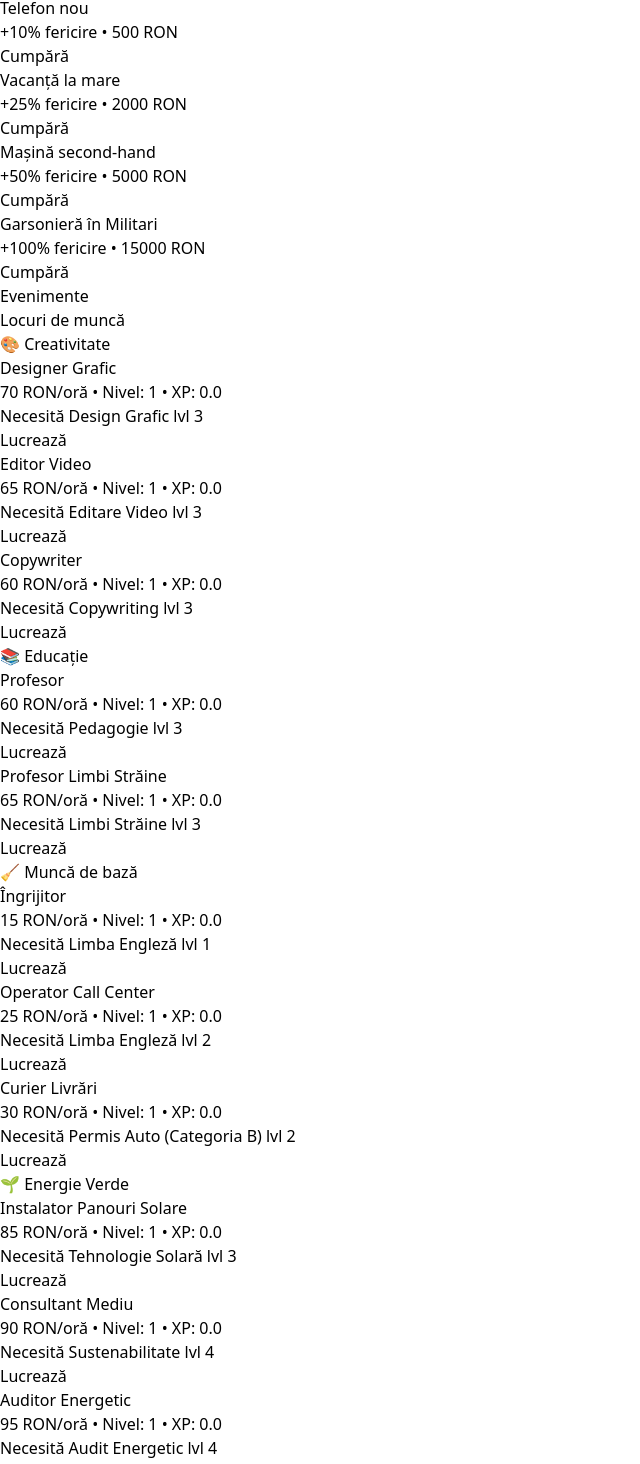
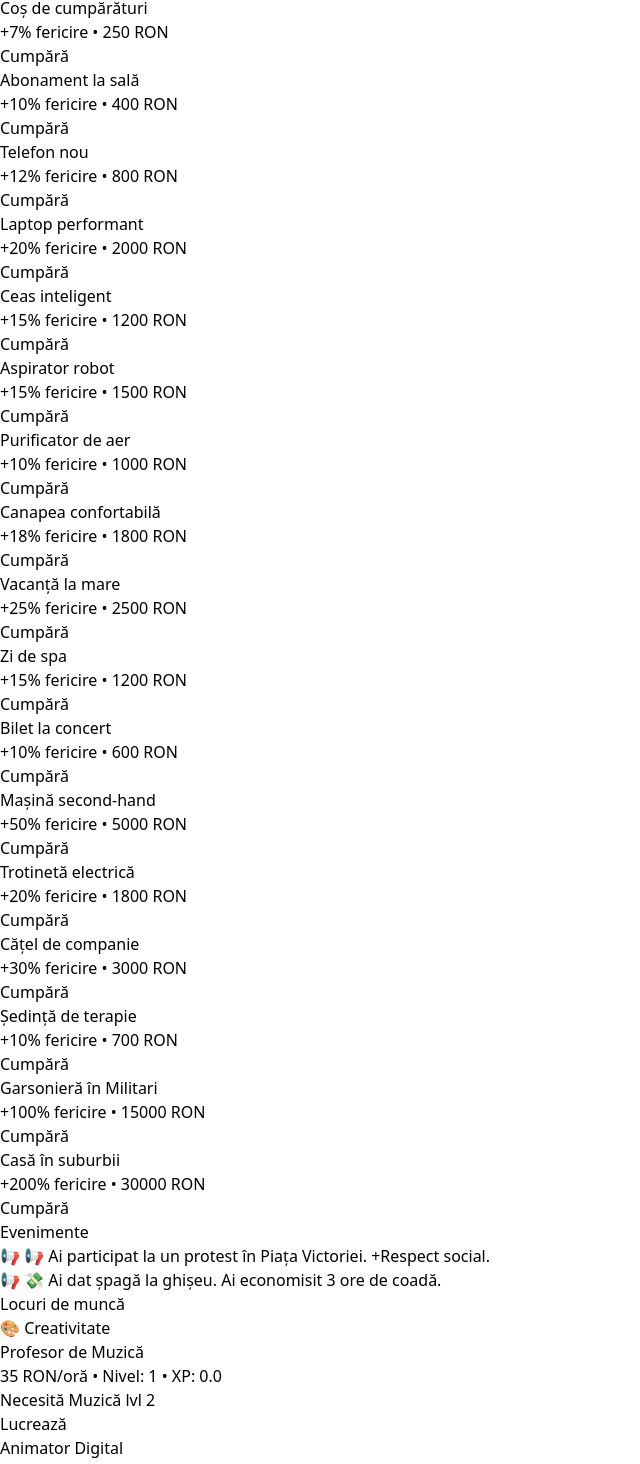
Before and after one commit to ovidiua2003/RomanianLife, a React (Vite) app: page / in a window 1280 px wide. Shown: the part 316-1780 px from the top of the page, without its empty margins (0-640 px from the left). Built offline with nearby package versions, Linux system fonts and the light colour scheme; the HTML template or start-up script is replaced by a standard one.

Commit message:
more jobs and prestige

```diff
--- a/src/App.tsx
+++ b/src/App.tsx
@@ -15,7 +15,7 @@ const App: React.FC = () => {
     load()
     const interval = setInterval(() => {
       tick()
-    }, 1000)
+    }, 500)
     return () => clearInterval(interval)
   }, [tick, load])
 
--- a/src/components/PrestigeModal.tsx
+++ b/src/components/PrestigeModal.tsx
@@ -1,31 +1,60 @@
-import React from 'react'
+import React, { useState } from 'react'
 import { useGameStore } from '../store/useGameStore'
 
 const PrestigeModal: React.FC = () => {
+  const prestige = useGameStore(state => state.prestige)
   const totalXP = useGameStore(state => state.totalXP)
-  const prestige = useGameStore(state => state.prestige)
   const prestigeCount = useGameStore(state => state.prestigeCount)
+  const xpMultiplier = useGameStore(state => state.xpMultiplier)
 
-  if (totalXP < 500) return null
+  const [open, setOpen] = useState(false)
+
+  const canPrestige = totalXP >= 1000
 
   return (
-    <div className="fixed inset-0 bg-black bg-opacity-50 flex items-center justify-center z-50">
-      <div className="bg-white p-6 rounded shadow-lg max-w-sm text-center">
-        <h2 className="text-xl font-bold mb-2">Generația Nouă 🔁</h2>
-        <p className="text-sm mb-4">
-          Ai acumulat peste 500 XP! Poți reseta progresul pentru un bonus permanent de XP.
-        </p>
-        <p className="text-sm mb-4 text-green-600">
-          Bonus actual: {prestigeCount}x → {prestigeCount + 0.5}x XP
-        </p>
+    <>
+      {canPrestige && (
         <button
-          onClick={prestige}
-          className="bg-purple-600 text-white px-4 py-2 rounded hover:bg-purple-700"
+          onClick={() => setOpen(true)}
+          className="fixed bottom-4 right-4 bg-purple-600 hover:bg-purple-700 text-white px-4 py-2 rounded shadow-lg z-50"
         >
-          Reîncepe cu bonus
+          🔁 Prestigiu
         </button>
-      </div>
-    </div>
+      )}
+
+      {open && (
+        <div className="fixed inset-0 bg-black bg-opacity-50 flex items-center justify-center z-50">
+          <div className="bg-white p-6 rounded shadow-lg max-w-sm w-full">
+            <h2 className="text-xl font-bold mb-2">🔁 Prestigiu</h2>
+            <p className="text-sm mb-4">
+              Ești gata să o iei de la capăt? Vei pierde toată progresia, dar vei primi un bonus permanent de XP.
+            </p>
+            <ul className="text-sm mb-4 list-disc list-inside text-gray-700">
+              <li>Prestigii actuale: {prestigeCount}</li>
+              <li>Bonus XP: x{xpMultiplier.toFixed(2)}</li>
+              <li>Următorul bonus: x{(xpMultiplier + 0.25).toFixed(2)}</li>
+            </ul>
+            <div className="flex justify-end space-x-2">
+              <button
+                onClick={() => setOpen(false)}
+                className="px-3 py-1 text-sm bg-gray-300 hover:bg-gray-400 rounded"
+              >
+                Anulează
+              </button>
+              <button
+                onClick={() => {
+                  prestige()
+                  setOpen(false)
+                }}
+                className="px-3 py-1 text-sm bg-purple-600 hover:bg-purple-700 text-white rounded"
+              >
+                Confirmă Prestigiul
+              </button>
+            </div>
+          </div>
+        </div>
+      )}
+    </>
   )
 }
 
--- a/src/components/StatsPanel.tsx
+++ b/src/components/StatsPanel.tsx
@@ -2,7 +2,7 @@ import React, { useState } from 'react'
 import { useGameStore } from '../store/useGameStore'
 
 const StatsPanel: React.FC = () => {
-  const { money, totalXP, age, energy, prestigeCount, reset } = useGameStore()
+  const { money, totalXP, ageDays, ageYears, energy, prestigeCount, reset } = useGameStore()
   const [maneleOn, setManeleOn] = useState(false)
 
   return (
@@ -11,7 +11,7 @@ const StatsPanel: React.FC = () => {
       <ul className="text-sm space-y-1">
         <li>💰 Bani: {money.toFixed(2)} RON</li>
         <li>🧠 XP Total: {totalXP.toFixed(1)}</li>
-        <li>📅 Vârstă: {age} ani</li>
+        <li>📅 Vârstă: {ageYears} ani și {ageDays} zile</li>
         <li>⚡ Energie: {energy}%</li>
         <li>🔁 Prestigii: {prestigeCount}</li>
       </ul>
--- a/src/data/jobs.ts
+++ b/src/data/jobs.ts
@@ -3,6 +3,19 @@ export const jobsData = [
   { id: 'janitor', name: 'Îngrijitor', category: 'Entry-Level', income: 15, xpPerSecond: 0.5, isWorking: false, isUnlocked: true, requiredSkill: 'english', requiredLevel: 1, level: 1, xp: 0 },
   { id: 'call_center', name: 'Operator Call Center', category: 'Entry-Level', income: 25, xpPerSecond: 1.0, isWorking: false, isUnlocked: false, requiredSkill: 'english', requiredLevel: 2, level: 1, xp: 0 },
   { id: 'delivery_driver', name: 'Curier Livrări', category: 'Entry-Level', income: 30, xpPerSecond: 1.0, isWorking: false, isUnlocked: false, requiredSkill: 'driving', requiredLevel: 2, level: 1, xp: 0 },
+  {
+    id: 'office_assistant',
+    name: 'Operator Birou',
+    category: 'Entry-Level',
+    income: 25,
+    xpPerSecond: 0.3,
+    requiredSkill: 'computer_basics',
+    requiredLevel: 1,
+    isUnlocked: false,
+    isWorking: false,
+    level: 1,
+    xp: 0
+  },
 
   // 💻 Tech
   { id: 'software_dev', name: 'Dezvoltator Software', category: 'Tech', income: 120, xpPerSecond: 2.5, isWorking: false, isUnlocked: false, requiredSkill: 'coding', requiredLevel: 5, level: 1, xp: 0 },
@@ -10,14 +23,79 @@ export const jobsData = [
   { id: 'data_analyst', name: 'Analist de Date', category: 'Tech', income: 100, xpPerSecond: 2.0, isWorking: false, isUnlocked: false, requiredSkill: 'data_analysis', requiredLevel: 4, level: 1, xp: 0 },
   { id: 'erp_consultant', name: 'Consultant ERP', category: 'Tech', income: 95, xpPerSecond: 1.8, isWorking: false, isUnlocked: false, requiredSkill: 'erp_systems', requiredLevel: 4, level: 1, xp: 0 },
   { id: 'ux_ui_designer', name: 'Designer UX/UI', category: 'Tech', income: 90, xpPerSecond: 1.7, isWorking: false, isUnlocked: false, requiredSkill: 'ux_ui', requiredLevel: 3, level: 1, xp: 0 },
+  {
+    id: 'financial_analyst',
+    name: 'Analist Financiar',
+    category: 'Tech',
+    income: 60,
+    xpPerSecond: 1.0,
+    requiredSkill: 'math',
+    requiredLevel: 3,
+    isUnlocked: false,
+    isWorking: false,
+    level: 1,
+    xp: 0
+  },
+  {
+    id: 'ai_engineer',
+    name: 'Inginer AI',
+    category: 'Tech',
+    income: 100,
+    xpPerSecond: 1.2,
+    requiredSkill: 'ai_ml',
+    requiredLevel: 4,
+    isUnlocked: false,
+    isWorking: false,
+    level: 1,
+    xp: 0
+  },
 
   // 🧰 Trades
   { id: 'electrician_job', name: 'Electrician', category: 'Trades', income: 75, xpPerSecond: 1.5, isWorking: false, isUnlocked: false, requiredSkill: 'electrician', requiredLevel: 3, level: 1, xp: 0 },
   { id: 'welder', name: 'Sudor', category: 'Trades', income: 70, xpPerSecond: 1.4, isWorking: false, isUnlocked: false, requiredSkill: 'welding', requiredLevel: 3, level: 1, xp: 0 },
   { id: 'plumber', name: 'Instalator', category: 'Trades', income: 65, xpPerSecond: 1.3, isWorking: false, isUnlocked: false, requiredSkill: 'plumbing', requiredLevel: 3, level: 1, xp: 0 },
   { id: 'hvac_tech', name: 'Tehnician HVAC', category: 'Trades', income: 68, xpPerSecond: 1.4, isWorking: false, isUnlocked: false, requiredSkill: 'hvac', requiredLevel: 3, level: 1, xp: 0 },
+  {
+    id: 'carpenter',
+    name: 'Tâmplar',
+    category: 'Trades',
+    income: 40,
+    xpPerSecond: 0.6,
+    requiredSkill: 'carpentry',
+    requiredLevel: 2,
+    isUnlocked: false,
+    isWorking: false,
+    level: 1,
+    xp: 0
+  },
+  {
+    id: 'construction_tech',
+    name: 'Tehnician Construcții',
+    category: 'Trades',
+    income: 45,
+    xpPerSecond: 0.6,
+    requiredSkill: 'blueprint_reading',
+    requiredLevel: 2,
+    isUnlocked: false,
+    isWorking: false,
+    level: 1,
+    xp: 0
+  },
 
   // 🧑‍⚕️ Medical
+  {
+    id: 'paramedic',
+    name: 'Paramedic',
+    category: 'Medical',
+    income: 55,
+    xpPerSecond: 0.8,
+    requiredSkill: 'emergency_care',
+    requiredLevel: 2,
+    isUnlocked: false,
+    isWorking: false,
+    level: 1,
+    xp: 0
+  },
   { id: 'nurse', name: 'Asistent Medical', category: 'Medical', income: 70, xpPerSecond: 1.5, isWorking: false, isUnlocked: false, requiredSkill: 'nursing', requiredLevel: 3, level: 1, xp: 0 },
   { id: 'doctor', name: 'Medic Generalist', category: 'Medical', income: 130, xpPerSecond: 2.8, isWorking: false, isUnlocked: false, requiredSkill: 'surgery', requiredLevel: 5, level: 1, xp: 0 },
   { id: 'radiologist', name: 'Radiolog', category: 'Medical', income: 125, xpPerSecond: 2.6, isWorking: false, isUnlocked: false, requiredSkill: 'radiology', requiredLevel: 4, level: 1, xp: 0 },
@@ -29,17 +107,83 @@ export const jobsData = [
   { id: 'language_teacher', name: 'Profesor Limbi Străine', category: 'Education', income: 65, xpPerSecond: 1.3, isWorking: false, isUnlocked: false, requiredSkill: 'foreign_languages', requiredLevel: 3, level: 1, xp: 0 },
 
   // 🌱 Green
+  {
+    id: 'ecologist',
+    name: 'Ecologist',
+    category: 'Green',
+    income: 50,
+    xpPerSecond: 0.7,
+    requiredSkill: 'environmental_science',
+    requiredLevel: 3,
+    isUnlocked: false,
+    isWorking: false,
+    level: 1,
+    xp: 0
+  },
   { id: 'solar_installer', name: 'Instalator Panouri Solare', category: 'Green', income: 85, xpPerSecond: 1.8, isWorking: false, isUnlocked: false, requiredSkill: 'solar_tech', requiredLevel: 3, level: 1, xp: 0 },
   { id: 'eco_consultant', name: 'Consultant Mediu', category: 'Green', income: 90, xpPerSecond: 1.9, isWorking: false, isUnlocked: false, requiredSkill: 'sustainability', requiredLevel: 4, level: 1, xp: 0 },
   { id: 'energy_auditor', name: 'Auditor Energetic', category: 'Green', income: 95, xpPerSecond: 2.0, isWorking: false, isUnlocked: false, requiredSkill: 'energy_audit', requiredLevel: 4, level: 1, xp: 0 },
 
   // 🎨 Creative
+  {
+    id: 'music_teacher',
+    name: 'Profesor de Muzică',
+    category: 'Creative',
+    income: 35,
+    xpPerSecond: 0.4,
+    requiredSkill: 'music',
+    requiredLevel: 2,
+    isUnlocked: false,
+    isWorking: false,
+    level: 1,
+    xp: 0
+  },
+  {
+    id: 'animator',
+    name: 'Animator Digital',
+    category: 'Creative',
+    income: 60,
+    xpPerSecond: 0.8,
+    requiredSkill: 'animation',
+    requiredLevel: 3,
+    isUnlocked: false,
+    isWorking: false,
+    level: 1,
+    xp: 0
+  },
   { id: 'graphic_designer', name: 'Designer Grafic', category: 'Creative', income: 70, xpPerSecond: 1.5, isWorking: false, isUnlocked: false, requiredSkill: 'design', requiredLevel: 3, level: 1, xp: 0 },
   { id: 'video_editor', name: 'Editor Video', category: 'Creative', income: 65, xpPerSecond: 1.4, isWorking: false, isUnlocked: false, requiredSkill: 'video_editing', requiredLevel: 3, level: 1, xp: 0 },
   { id: 'copywriter', name: 'Copywriter', category: 'Creative', income: 60, xpPerSecond: 1.3, isWorking: false, isUnlocked: false, requiredSkill: 'copywriting', requiredLevel: 3, level: 1, xp: 0 },
 
+
   // 🧳 Tourism
+  {
+    id: 'museum_guide',
+    name: 'Ghid Muzeal',
+    category: 'Tourism',
+    income: 30,
+    xpPerSecond: 0.4,
+    requiredSkill: 'tourism_culture',
+    requiredLevel: 2,
+    isUnlocked: false,
+    isWorking: false,
+    level: 1,
+    xp: 0
+  },
   { id: 'tour_guide', name: 'Ghid Turistic', category: 'Tourism', income: 60, xpPerSecond: 1.2, isWorking: false, isUnlocked: false, requiredSkill: 'foreign_languages', requiredLevel: 3, level: 1, xp: 0 },
+  {
+    id: 'chef',
+    name: 'Bucătar',
+    category: 'Tourism',
+    income: 45,
+    xpPerSecond: 0.6,
+    requiredSkill: 'culinary',
+    requiredLevel: 2,
+    isUnlocked: false,
+    isWorking: false,
+    level: 1,
+    xp: 0
+  },
   { id: 'event_manager', name: 'Manager Evenimente', category: 'Tourism', income: 75, xpPerSecond: 1.6, isWorking: false, isUnlocked: false, requiredSkill: 'event_planning', requiredLevel: 4, level: 1, xp: 0 },
   { id: 'hotel_receptionist', name: 'Recepționer Hotel', category: 'Tourism', income: 55, xpPerSecond: 1.1, isWorking: false, isUnlocked: false, requiredSkill: 'hospitality', requiredLevel: 2, level: 1, xp: 0 },
 ]
--- a/src/data/shop.ts
+++ b/src/data/shop.ts
@@ -1,7 +1,33 @@
 export const shopItems = [
+  // 🧃 Essentials
   { id: 'coffee', name: 'Cafea bună', cost: 100, bonus: 0.05 },
-  { id: 'smartphone', name: 'Telefon nou', cost: 500, bonus: 0.1 },
-  { id: 'vacation', name: 'Vacanță la mare', cost: 2000, bonus: 0.25 },
+  { id: 'groceries', name: 'Coș de cumpărături', cost: 250, bonus: 0.07 },
+  { id: 'gym_membership', name: 'Abonament la sală', cost: 400, bonus: 0.1 },
+
+  // 📱 Tech & Lifestyle
+  { id: 'smartphone', name: 'Telefon nou', cost: 800, bonus: 0.12 },
+  { id: 'laptop', name: 'Laptop performant', cost: 2000, bonus: 0.2 },
+  { id: 'smartwatch', name: 'Ceas inteligent', cost: 1200, bonus: 0.15 },
+
+  // 🏠 Comfort & Home
+  { id: 'vacuum_robot', name: 'Aspirator robot', cost: 1500, bonus: 0.15 },
+  { id: 'air_purifier', name: 'Purificator de aer', cost: 1000, bonus: 0.1 },
+  { id: 'sofa', name: 'Canapea confortabilă', cost: 1800, bonus: 0.18 },
+
+  // 🧳 Experiences
+  { id: 'vacation', name: 'Vacanță la mare', cost: 2500, bonus: 0.25 },
+  { id: 'spa_day', name: 'Zi de spa', cost: 1200, bonus: 0.15 },
+  { id: 'concert_ticket', name: 'Bilet la concert', cost: 600, bonus: 0.1 },
+
+  // 🚗 Mobility
   { id: 'used_car', name: 'Mașină second-hand', cost: 5000, bonus: 0.5 },
-  { id: 'apartment', name: 'Garsonieră în Militari', cost: 15000, bonus: 1.0 }
+  { id: 'electric_scooter', name: 'Trotinetă electrică', cost: 1800, bonus: 0.2 },
+
+  // 🐶 Pet & Wellness
+  { id: 'pet_dog', name: 'Cățel de companie', cost: 3000, bonus: 0.3 },
+  { id: 'therapy_session', name: 'Ședință de terapie', cost: 700, bonus: 0.1 },
+
+  // 🏡 Real Estate
+  { id: 'apartment', name: 'Garsonieră în Militari', cost: 15000, bonus: 1.0 },
+  { id: 'house', name: 'Casă în suburbii', cost: 30000, bonus: 2.0 }
 ]
--- a/src/store/useGameStore.ts
+++ b/src/store/useGameStore.ts
@@ -33,7 +33,8 @@ type Job = {
 
 type GameState = {
   money: number
-  age: number
+  ageYears: number
+  ageDays: number
   energy: number
   totalXP: number
   xpMultiplier: number
@@ -56,7 +57,8 @@ type GameState = {
 export const useGameStore = create<GameState>((set, get) => {
   const initialState = {
     money: 0,
-    age: 16,
+    ageYears: 17,
+    ageDays: 0,
     energy: 100,
     totalXP: 0,
     xpMultiplier: 1,
@@ -88,8 +90,13 @@ export const useGameStore = create<GameState>((set, get) => {
     ...initialState,
     tick: () => {
       const state = get()
-      let { money, totalXP, skills, jobs } = state
+      let { money, totalXP, skills, jobs, ageYears, ageDays } = state
       const xpBoost = state.xpMultiplier * state.happinessMultiplier
+      ageDays += 1
+      if (ageDays >= 365) {
+        ageYears += 1
+        ageDays = 0
+      }
 
       // Auto-unlock skills
       skills = skills.map(skill => {
@@ -140,7 +147,7 @@ export const useGameStore = create<GameState>((set, get) => {
         set({ eventLog: [...log.slice(-9), event.text] })
       }
 
-      set({ money, totalXP, skills, jobs })
+      set({ money, totalXP, skills, jobs, ageYears, ageDays })
       state.save()
     },
     queueSkill: (id: string) => {
@@ -164,13 +171,35 @@ export const useGameStore = create<GameState>((set, get) => {
     },
     prestige: () => {
       const state = get()
-      const newMultiplier = state.xpMultiplier + 0.5
-      const newCount = state.prestigeCount + 1
-      localStorage.removeItem(STORAGE_KEY)
+
+      // Reset skills
+      const resetSkills = state.skills.map(skill => ({
+        ...skill,
+        level: 1,
+        xp: 0,
+        isTraining: false,
+        isUnlocked: skill.id === 'english' // keep only base skill unlocked
+      }))
+
+      // Reset jobs
+      const resetJobs = state.jobs.map(job => ({
+        ...job,
+        level: 1,
+        xp: 0,
+        isWorking: false,
+        isUnlocked: job.id === 'janitor'
+      }))
+
       set({
-        ...initialState,
-        xpMultiplier: newMultiplier,
-        prestigeCount: newCount,
+        money: 0,
+        ageYears: 17,
+        ageDays: 0,
+        totalXP: 0,
+        skills: resetSkills,
+        jobs: resetJobs,
+        prestigeCount: state.prestigeCount + 1,
+        xpMultiplier: 1 + (state.prestigeCount + 1) * 0.25,
+        eventLog: [`Ai renăscut! Bonus XP: x${(1 + (state.prestigeCount + 1) * 0.25).toFixed(2)}`]
       })
     },
     save,
```
